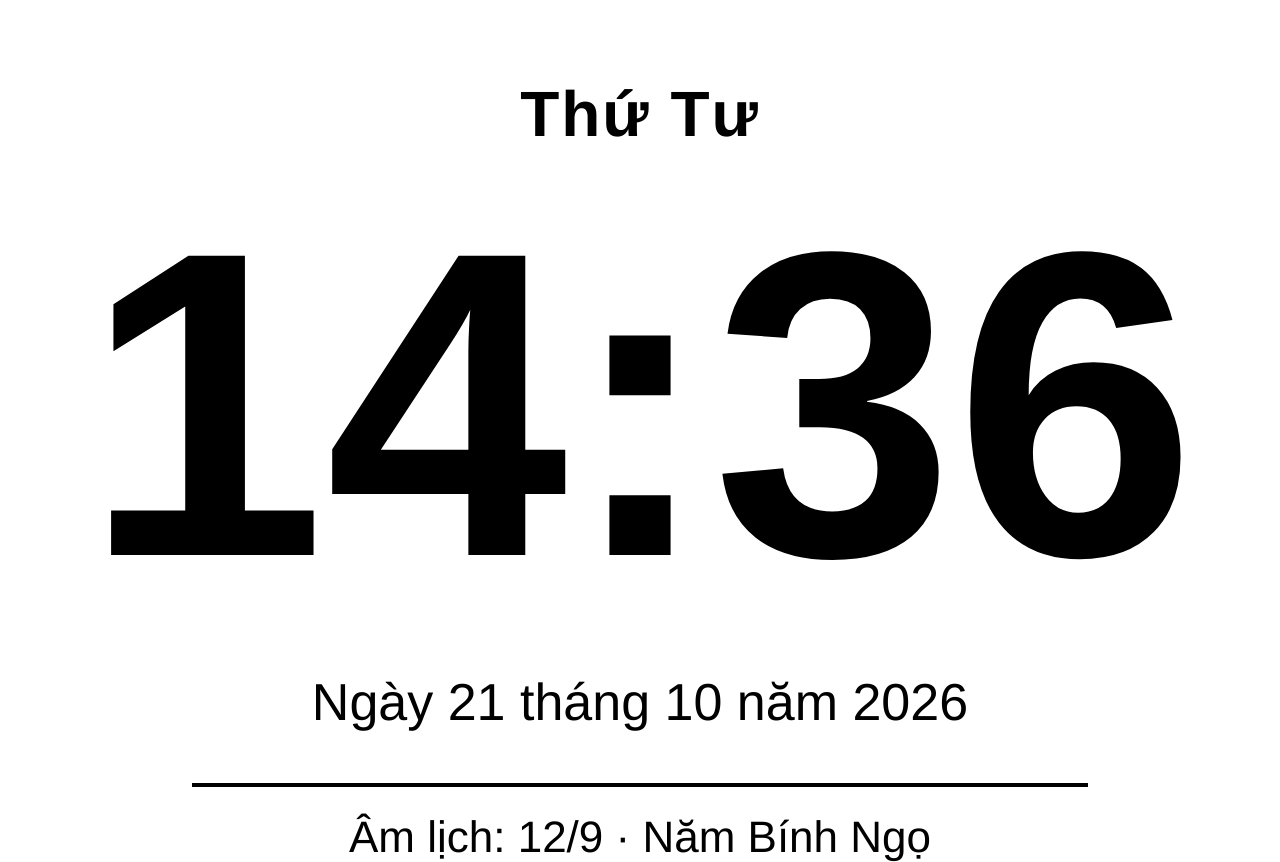
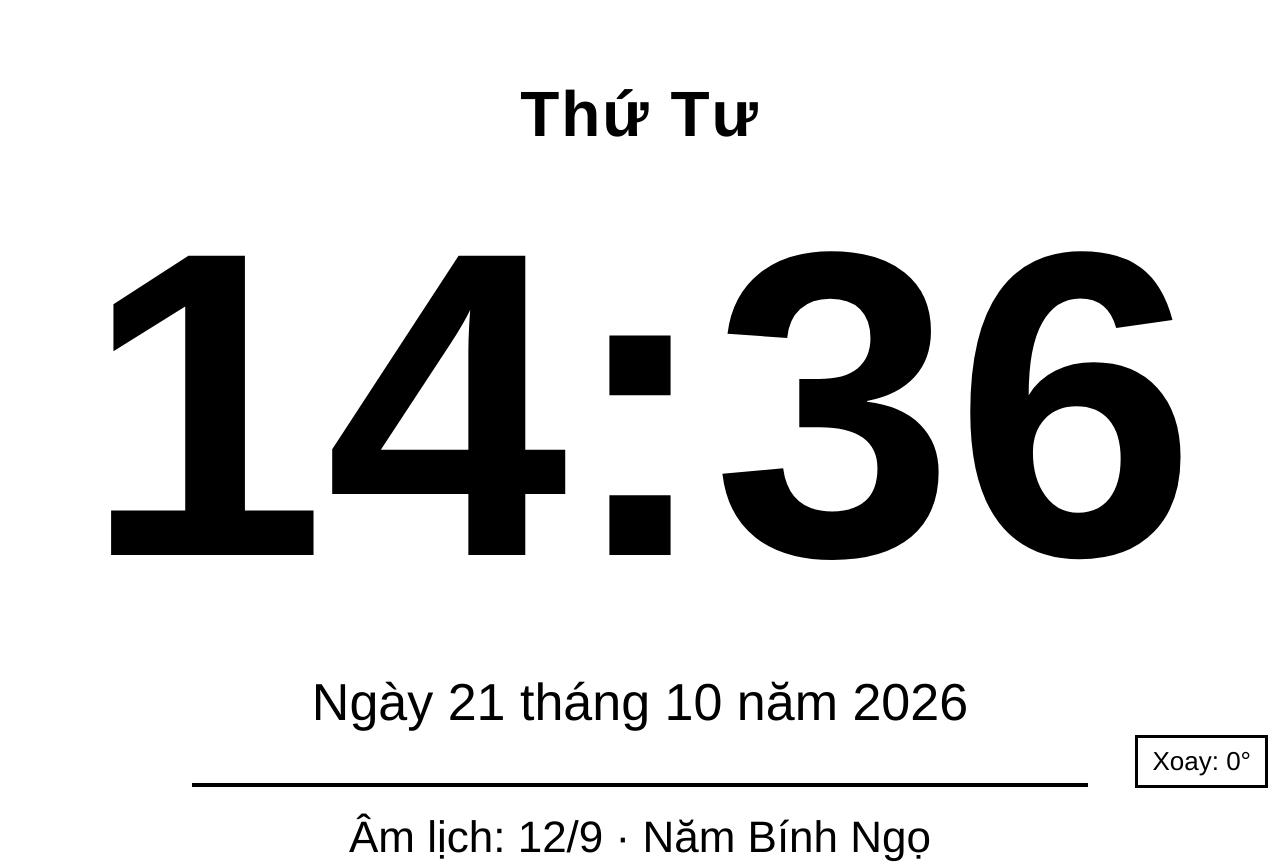
Before and after one commit to mtddvn/kindle-clock, a plain HTML site: page index.html in a window 1280 px wide. Drawn offline with Linux system fonts and the light colour scheme.

Commit message:
Add manual screen rotation (0/90/180/270) with remembered choice

```diff
--- a/index.html
+++ b/index.html
@@ -12,6 +12,32 @@
     color: #000000;
     font-family: Helvetica, Arial, sans-serif;
     height: 100%;
+    overflow: hidden;
+  }
+  #stage {
+    position: absolute;
+    left: 0;
+    top: 0;
+    -webkit-transform-origin: center center;
+    transform-origin: center center;
+  }
+  #controls {
+    position: absolute;
+    right: 12px;
+    bottom: 12px;
+  }
+  #rotateBtn {
+    background: #ffffff;
+    color: #000000;
+    border: 3px solid #000000;
+    font-size: 26px;
+    font-family: Helvetica, Arial, sans-serif;
+    padding: 8px 14px;
+  }
+  body.inverted #rotateBtn {
+    background: #000000;
+    color: #ffffff;
+    border-color: #ffffff;
   }
   body.inverted {
     background: #000000;
@@ -55,6 +81,7 @@
 </style>
 </head>
 <body>
+<div id="stage">
   <div id="wrap">
     <div id="weekday">—</div>
     <div id="clock">--:--</div>
@@ -62,6 +89,8 @@
     <hr class="sep">
     <div id="lunar">—</div>
     <div id="seconds"></div>
+  </div>
+  <div id="controls"><button id="rotateBtn" type="button">Xoay: 0&deg;</button></div>
 </div>
 
 <script>
@@ -184,8 +213,40 @@ var CHI = ["Tý", "Sửu", "Dần", "Mão", "Thìn", "Tỵ", "Ngọ", "Mùi", "T
 
 function pad(n) { return (n < 10 ? "0" : "") + n; }
 
+/* ===== Rotation (0 / 90 / 180 / 270 degrees) ===== */
+var rot = 0;
+try {
+  rot = parseInt(window.localStorage.getItem("kc_rot") || "0", 10) || 0;
+  if (rot !== 0 && rot !== 90 && rot !== 180 && rot !== 270) { rot = 0; }
+} catch (e) { rot = 0; }
+
+function stageWidth() {
+  if (rot === 90 || rot === 270) { return window.innerHeight || 1448; }
+  return window.innerWidth || 1072;
+}
+
+function applyRotation() {
+  var w = window.innerWidth || 1072;
+  var h = window.innerHeight || 1448;
+  var stage = document.getElementById("stage");
+  if (rot === 90 || rot === 270) {
+    stage.style.width = h + "px";
+    stage.style.height = w + "px";
+    stage.style.left = Math.floor((w - h) / 2) + "px";
+    stage.style.top = Math.floor((h - w) / 2) + "px";
+  } else {
+    stage.style.width = w + "px";
+    stage.style.height = h + "px";
+    stage.style.left = "0px";
+    stage.style.top = "0px";
+  }
+  stage.style.webkitTransform = "rotate(" + rot + "deg)";
+  stage.style.transform = "rotate(" + rot + "deg)";
+  document.getElementById("rotateBtn").innerHTML = "Xoay: " + rot + "&deg;";
+}
+
 function fitText() {
-  var w = window.innerWidth || 1072;
+  var w = stageWidth();
   var clock = document.getElementById("clock");
   clock.style.fontSize = Math.floor(w * 0.34) + "px";
 }
@@ -222,7 +283,18 @@ function render() {
   setTimeout(render, msToNextMinute);
 }
 
-window.onresize = fitText;
+document.getElementById("rotateBtn").onclick = function () {
+  rot = (rot + 90) % 360;
+  try { window.localStorage.setItem("kc_rot", "" + rot); } catch (e) {}
+  applyRotation();
+  fitText();
+};
+
+window.onresize = function () {
+  applyRotation();
+  fitText();
+};
+applyRotation();
 fitText();
 render();
 </script>
```
Lines whose indentation alone changed are shown as unchanged.
